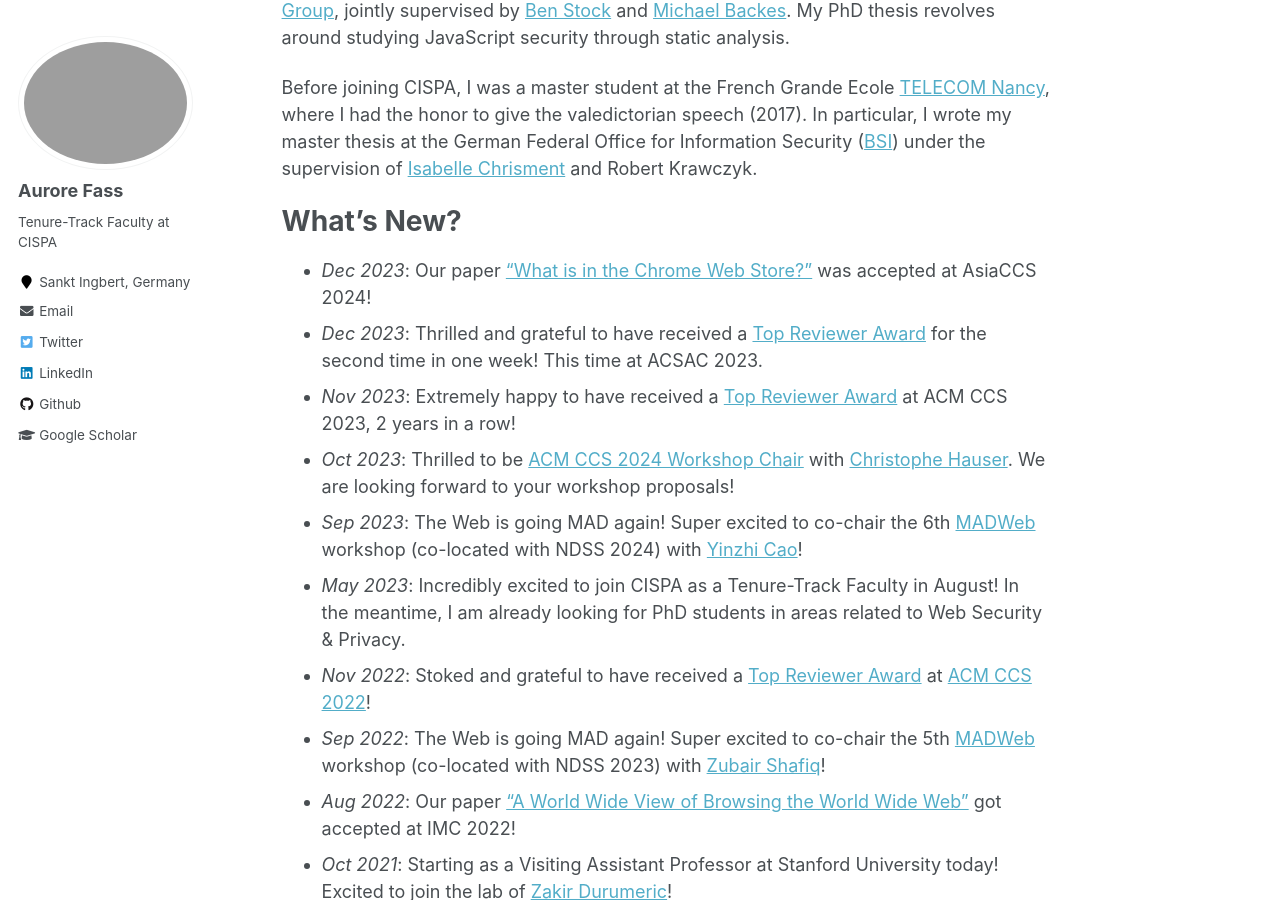
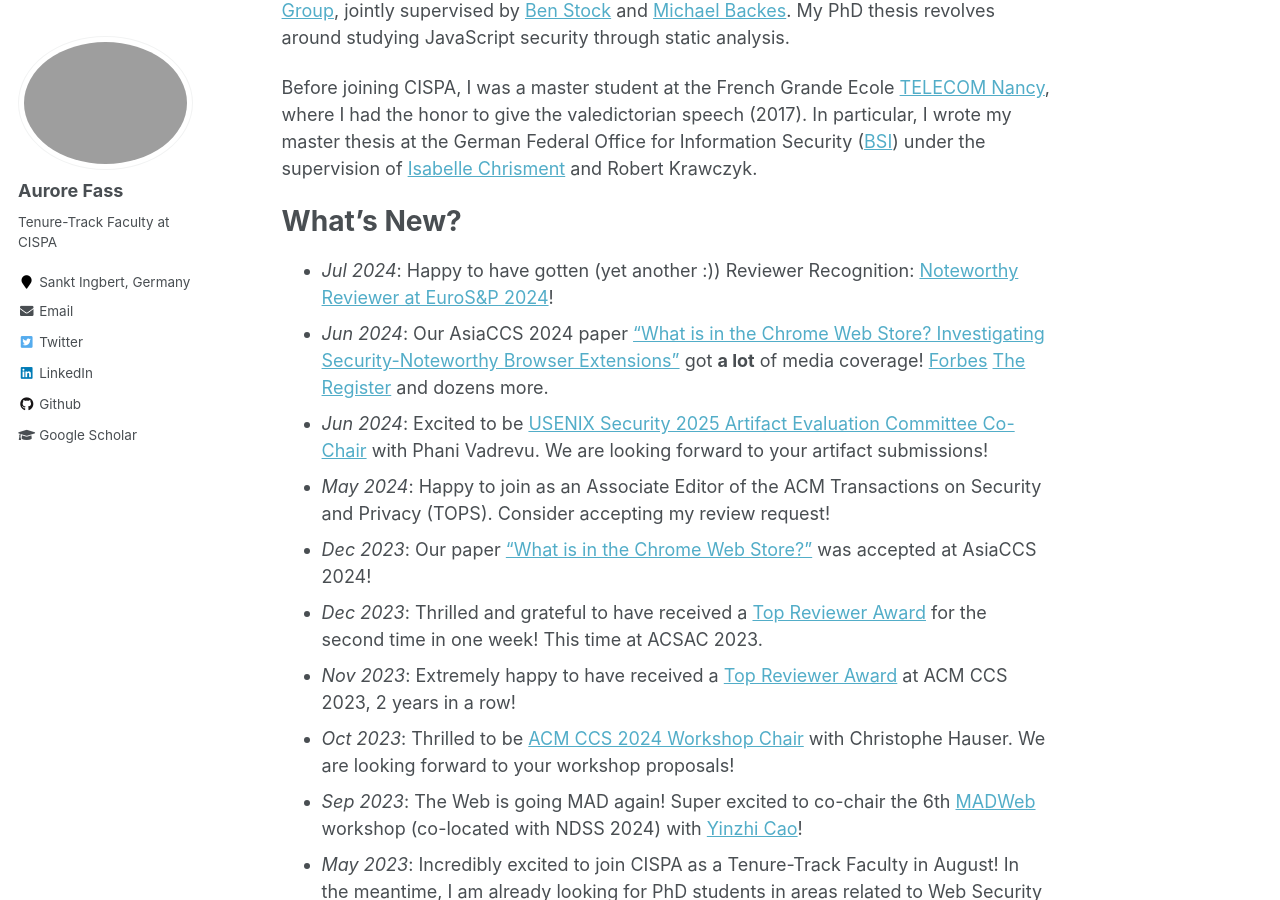
Before and after one commit to Aurore54F/aurore54f.github.io, a Jekyll site: the page built from _pages/about.md, in a window 1280 px wide and 900 px high, scrolled down 430 px. Built offline with Jekyll 4.4.1, drawn with Linux system fonts in a browser that asks for light colours.

Commit message:
Updated what's new

```diff
--- a/_pages/about.md
+++ b/_pages/about.md
@@ -19,10 +19,17 @@ Before joining CISPA, I was a master student at the French Grande Ecole [TELECOM
 
 What's New?
 ======
+- _Jul 2024_: Happy to have gotten (yet another :)) Reviewer Recognition: [Noteworthy Reviewer at EuroS&P 2024](https://eurosp2024.ieee-security.org/committee-program.html)!
+- _Jun 2024_: Our AsiaCCS 2024 paper ["What is in the Chrome Web Store? Investigating Security-Noteworthy Browser Extensions"](https://publications.cispa.saarland/4057/1/2024_hsu_cws.pdf) got **a lot** of media coverage!
+[Forbes](https://www.forbes.com/sites/daveywinder/2024/06/24/280-million-google-chrome-users-installed-dangerous-extensions-study-says/)
+[The Register](https://www.theregister.com/2024/06/23/google_chrome_web_store_vetting/)
+and dozens more.
+- _Jun 2024_: Excited to be [USENIX Security 2025 Artifact Evaluation Committee Co-Chair](https://www.usenix.org/conference/usenixsecurity25\#organizers) with Phani Vadrevu. We are looking forward to your artifact submissions!
+- _May 2024_: Happy to join as an Associate Editor of the ACM Transactions on Security and Privacy (TOPS). Consider accepting my review request!
 - _Dec 2023_: Our paper ["What is in the Chrome Web Store?"](https://publications.cispa.saarland/4057/1/2024_hsu_cws.pdf) was accepted at AsiaCCS 2024!
 - _Dec 2023_: Thrilled and grateful to have received a [Top Reviewer Award](https://www.acsac.org/2023/files/web/acsac23-programchairs-opening.pdf) for the second time in one week! This time at ACSAC 2023.
 - _Nov 2023_: Extremely happy to have received a [Top Reviewer Award](https://twitter.com/AuroreFass/status/1729765212146848005) at ACM CCS 2023, 2 years in a row!
-- _Oct 2023_: Thrilled to be [ACM CCS 2024 Workshop Chair](https://www.sigsac.org/ccs/CCS2024/organization/organizing-committee.html) with [Christophe Hauser](https://faculty-directory.dartmouth.edu/christophe-hauser). We are looking forward to your workshop proposals!
+- _Oct 2023_: Thrilled to be [ACM CCS 2024 Workshop Chair](https://www.sigsac.org/ccs/CCS2024/organization/organizing-committee.html) with Christophe Hauser. We are looking forward to your workshop proposals!
 - _Sep 2023_: The Web is going MAD again! Super excited to co-chair the 6th [MADWeb](https://madweb.work) workshop (co-located with NDSS 2024) with [Yinzhi Cao](https://yinzhicao.org)!
 - _May 2023_: Incredibly excited to join CISPA as a Tenure-Track Faculty in August! In the meantime, I am already looking for PhD students in areas related to Web Security & Privacy.
 - _Nov 2022_: Stoked and grateful to have received a [Top Reviewer Award](https://twitter.com/AuroreFass/status/1591109188352372736) at [ACM CCS 2022](https://www.sigsac.org/ccs/CCS2022/program/awards.html)!
```
